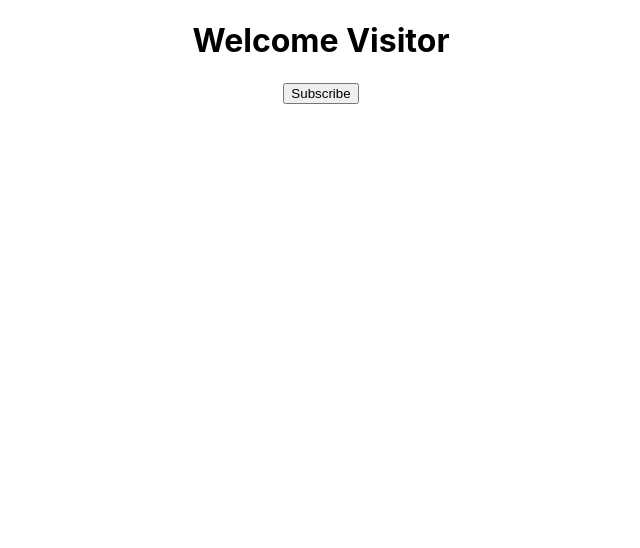
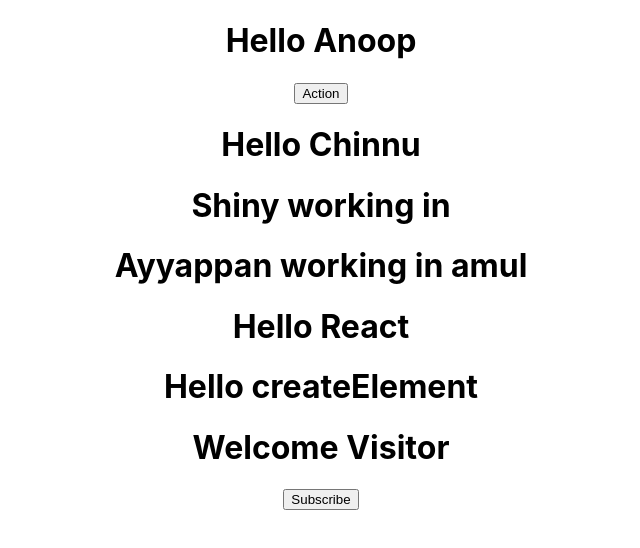
Before and after one commit to anoopnr/ReactJs, a React (Create React App) app in the folder Codevalution/hello-world/: page / in a window 1280 px wide. Shown: the top 548 px of the page, without its empty margins (319-959 px from the left). Built offline with nearby package versions, Linux system fonts and the light colour scheme.

Commit message:
checking code gets updated in git

```diff
--- a/Codevalution/hello-world/src/App.js
+++ b/Codevalution/hello-world/src/App.js
@@ -9,12 +9,12 @@ import Message from './components/Message'
 function App() {
   return (
     <div className="App">
-      {/* <Greet name="Anoop"><button>Action</button></Greet>
+      <Greet name="Anoop"><button>Action</button></Greet>
       <Greet name="Chinnu"/>
       <Welcome name="Shiny"/>
       <Welcome name="Ayyappan" job="amul"/>
       <Hello/>
-      <HelloC/> */}
+      <HelloC/>
       <Message/>
     </div>
   );
```
Also changed, not shown: 1 other file (tests, documents, lock files or other folders).
